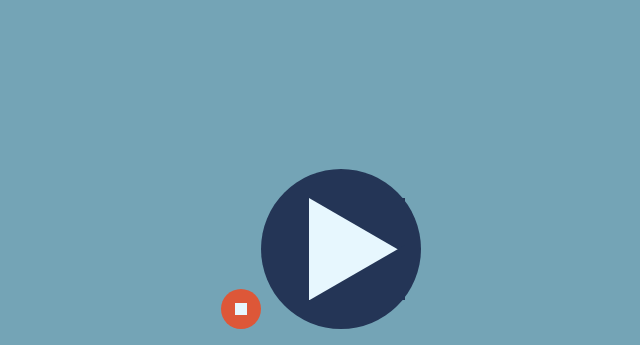
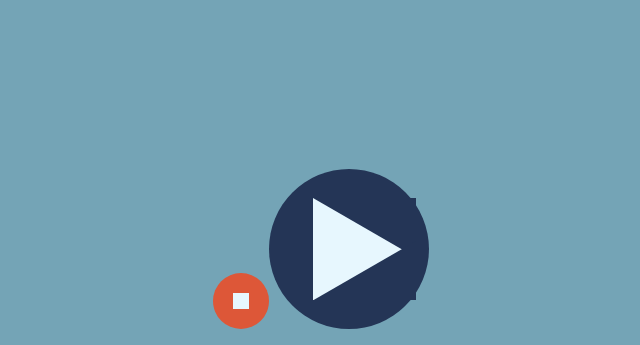
Before and after one commit to andreasnilssondev/timer, a website built with Vite: page index.html in a window 1280 px wide. Shown: the part 455-800 px from the top of the page, without its empty margins (319-959 px from the left). Built offline with nearby package versions, Linux system fonts and the light colour scheme.

Commit message:
#8 organize js and html attributes
closes #8

```diff
--- a/index.html
+++ b/index.html
@@ -21,15 +21,15 @@
           class="button button--large"
           data-js="start-pause"
         >
-          <span class="stopped">
+          <span class="button-content button-content--stopped">
             <span class="sr-only">Start</span>
             <span class="icon-play"></span>
           </span>
-          <span class="paused">
+          <span class="button-content button-content--paused">
             <span class="sr-only">Resume</span>
             <span class="icon-play"></span>
           </span>
-          <span class="started">
+          <span class="button-content button-content--started">
             <span class="sr-only">Pause</span>
             <span class="icon-pause"></span>
           </span>
--- a/src/main.ts
+++ b/src/main.ts
@@ -1,4 +1,4 @@
-import { getHtmlElement } from './getElement';
+import { getHtmlElement } from './getHtmlElement';
 import { formatTime } from './formatTime';
 import './style.css';
 
@@ -15,13 +15,13 @@ let timePassed = 0;
 let isRunning = false;
 
 function render() {
-  timerMinutesElement.innerHTML = formatTime((timePassed / 1000 / 60) % 60);
-  timerSecondsElement.innerHTML = formatTime((timePassed / 1000) % 60);
-  timermsElement.innerHTML = formatTime((timePassed % 1000) / 10);
+  timerMinutesElement.textContent = formatTime((timePassed / 1000 / 60) % 60);
+  timerSecondsElement.textContent = formatTime((timePassed / 1000) % 60);
+  timermsElement.textContent = formatTime((timePassed % 1000) / 10);
 }
 
 function loop() {
-  if (isRunning === false) {
+  if (!isRunning) {
     return;
   }
 
--- a/src/style.css
+++ b/src/style.css
@@ -16,7 +16,7 @@
   --font-size-h1: min(10vh, 10vw);
   --font-size-large-responsive: min(15vh, 15vw);
 
-  --button-size-default: min(5vh, 5vw);
+  --button-size-default: min(7vh, 7vw);
   --button-size-large: min(20vh, 20vw);
 }
 
@@ -129,6 +129,19 @@ button {
   height: var(--button-size-large);
 }
 
+.button-content {
+  display: none;
+  justify-content: center;
+  align-items: center;
+  width: 80%;
+  height: 80%;
+}
+
+[data-state="stopped"] .button-content--stopped,
+[data-state="started"] .button-content--started,
+[data-state="paused"] .button-content--paused {
+  display: block;
+}
 
 /**
  * ====================
@@ -146,7 +159,6 @@ button {
   width: 30%;
   height: 30%;
   background-color: var(--text-color-secondary);
-
 }
 
 .icon-play {
@@ -154,6 +166,7 @@ button {
   position: relative;
   width: 100%;
   height: 100%;
+  margin-left: 15%;
   background-color: var(--text-color-secondary);
   overflow: hidden;
 }
@@ -208,23 +221,3 @@ button {
   height: 80%;
   background-color: var(--text-color-secondary);
 }
-
-[data-state] .stopped,
-[data-state] .started,
-[data-state] .paused {
-  display: none;
-  justify-content: center;
-  align-items: center;
-}
-
-[data-state="stopped"] .stopped,
-[data-state="started"] .started,
-[data-state="paused"] .paused {
-  display: block;
-  width: 80%;
-  height: 80%;
-}
-
-.paused, .stopped {
-  margin-left: 25%;
-}
```
Also changed, not shown: src/getHtmlElement.ts (renamed from src/getElement.ts).
